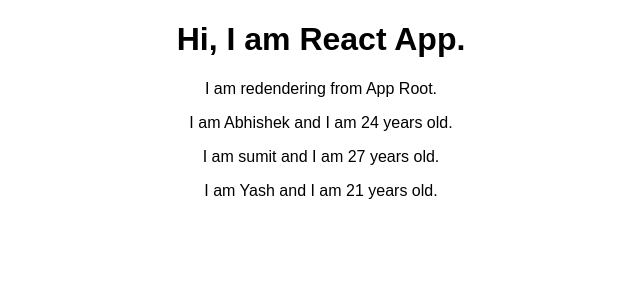
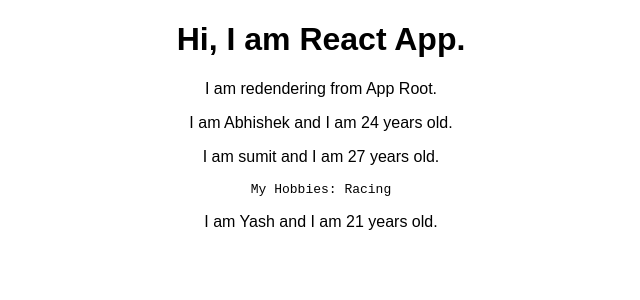
Before and after one commit to webdevabhi/react-complete-guide, a React (Create React App) app: page / in a window 1280 px wide. Shown: the top 300 px of the page, without its empty margins (319-959 px from the left). Built offline with nearby package versions, Linux system fonts and the light colour scheme.

Commit message:
Dymic data passing to components

```diff
--- a/src/Person/Person.js
+++ b/src/Person/Person.js
@@ -1,7 +1,12 @@
 import React from 'react';
 
 const person = (props) => {
-    return <p>I am {props.name} and I am {props.age} years old.</p>
+    return (
+        <div>
+            <p>I am {props.name} and I am {props.age} years old.</p>
+            <pre>{props.children}</pre>
+        </div>
+    )
 }
 
 export default person;
```
